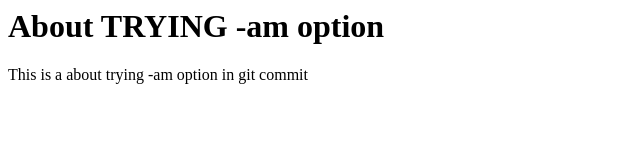
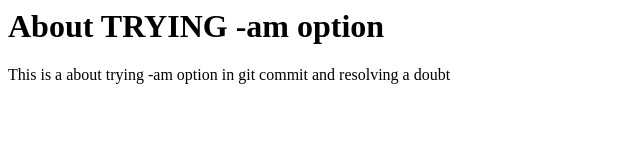
Before and after one commit to srikanthduvvuri/gitsrccode, a plain HTML site: page tryam.html in a window 1280 px wide. Shown: the whole page, without its empty margins (0-640 px from the left). Drawn offline with Linux system fonts and the light colour scheme.

Commit message:
tryam.html

```diff
--- a/tryam.html
+++ b/tryam.html
@@ -6,6 +6,6 @@
     </head>
     <body>
         <h1>About TRYING -am option</h1>
-        <p>This is a about trying -am option in git commit </p>
+        <p>This is a about trying -am option in git commit and resolving a doubt </p>
     </body>
 </html>
```
